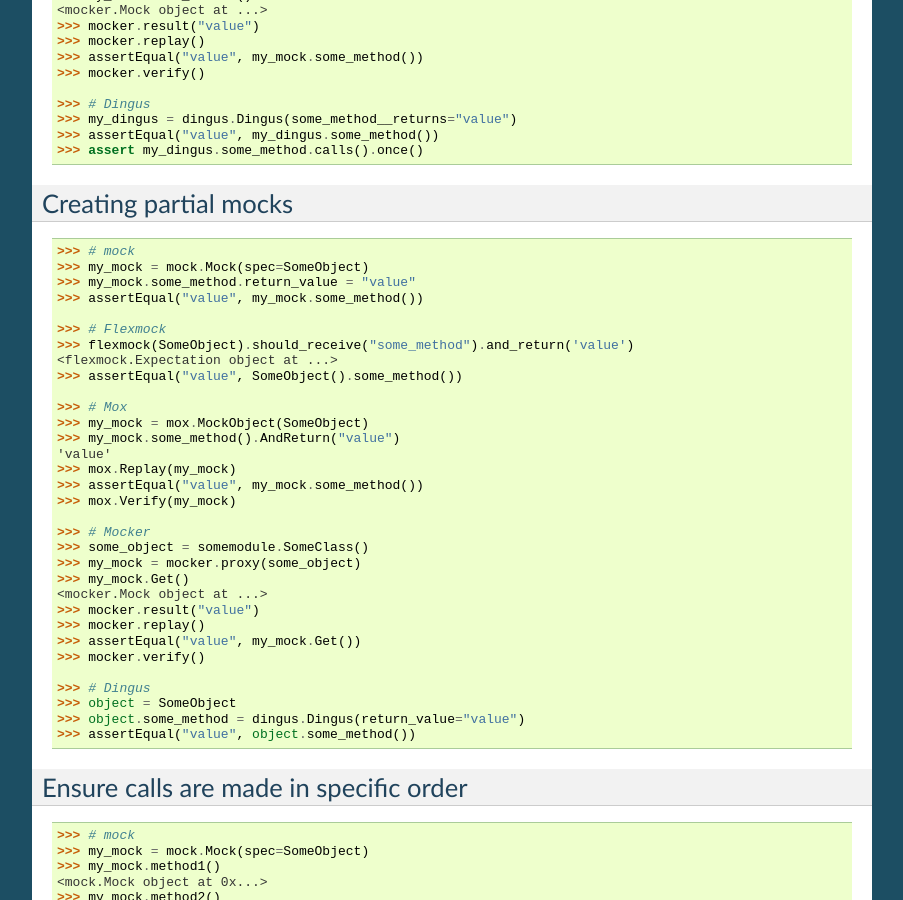
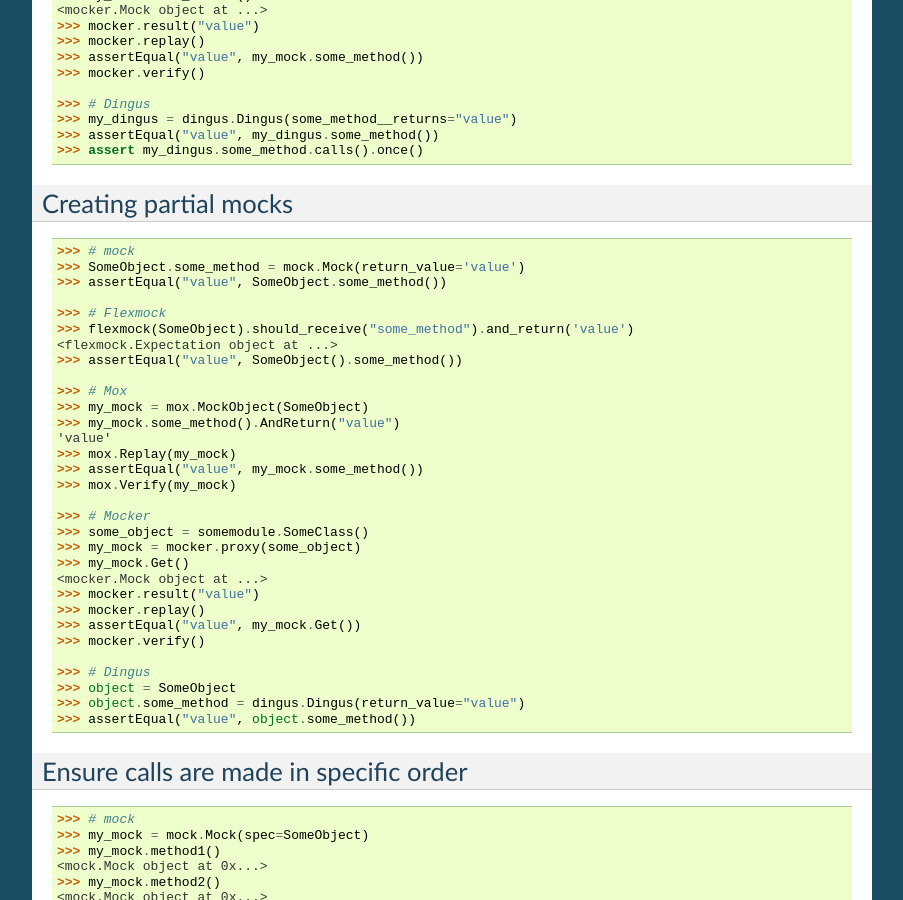
Before and after one commit to garybernhardt/python-mock-comparison, a Sphinx documentation site: the page built from docs/comparison.rst, in a window 1280 px wide and 900 px high, scrolled down 1900 px. Shown: the whole window, without its empty margins (198-1101 px from the left). Built offline with Sphinx 7.4.7, drawn with Linux system fonts in a browser that asks for light colours.

Commit message:
fix mock partial example (thanks Michael Foord)

```diff
--- a/docs/comparison.rst
+++ b/docs/comparison.rst
@@ -177,9 +177,8 @@
 .. doctest:: creating_partial_mocks
 
     >>> # mock
-    >>> my_mock = mock.Mock(spec=SomeObject)
-    >>> my_mock.some_method.return_value = "value"
-    >>> assertEqual("value", my_mock.some_method())
+    >>> SomeObject.some_method = mock.Mock(return_value='value')
+    >>> assertEqual("value", SomeObject.some_method())
 
     >>> # Flexmock
     >>> flexmock(SomeObject).should_receive("some_method").and_return('value')
```
